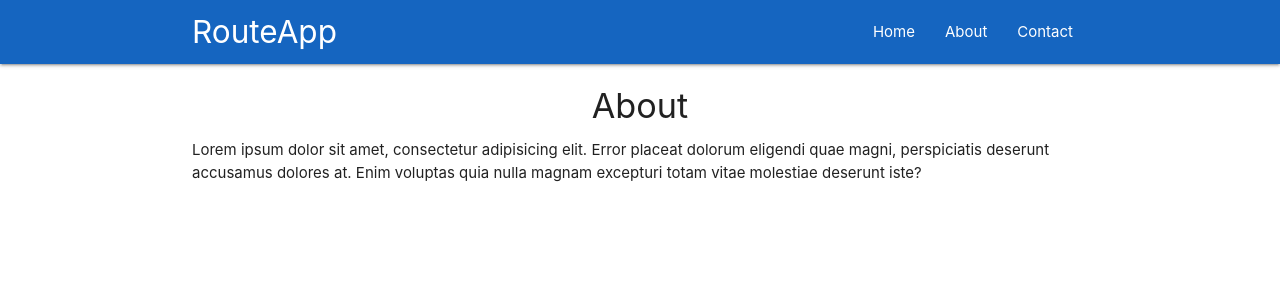
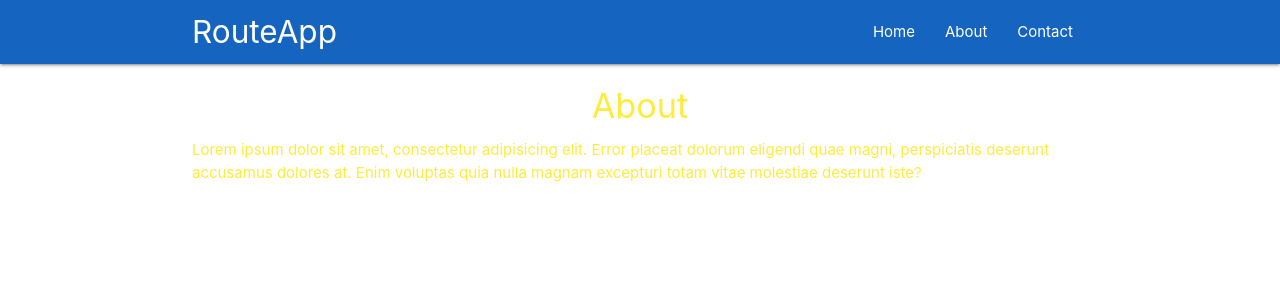
Before and after one commit to aeimskei/reactjs_notes, a React (Create React App) app in the folder routeapp/: page /about in a window 1280 px wide. Shown: the top 300 px of the page. Built offline with nearby package versions, Linux system fonts and the light colour scheme.

Commit message:
Example on higher order components done

```diff
--- a/routeapp/src/components/About.js
+++ b/routeapp/src/components/About.js
@@ -1,4 +1,5 @@
 import React from 'react'
+import RandomColor from '../hoc/RandomColor'
 
 const About = () => {
   return(
@@ -9,4 +10,4 @@ const About = () => {
   )
 }
 
-export default About
+export default RandomColor(About)
--- a/routeapp/src/components/hoc/RandomColor.js
+++ b/routeapp/src/hoc/RandomColor.js
@@ -4,7 +4,15 @@ const RandomColor = (WrappedComponent) => {
 
   const colors = ['red', 'blue', 'yellow', 'orange', 'green'];
   const randomColor = colors[Math.floor(Math.random() * 3)];
-  const className = randomColor + '-text';
+  const materializeClass = randomColor + '-text';
+
+  return (props) => {
+    return (
+      <div className={materializeClass}>
+        <WrappedComponent {...props}/>
+      </div>
+    )
+  }
 
 }
 
```
Also changed, not shown: 2 other files (tests, documents, lock files or other folders).
